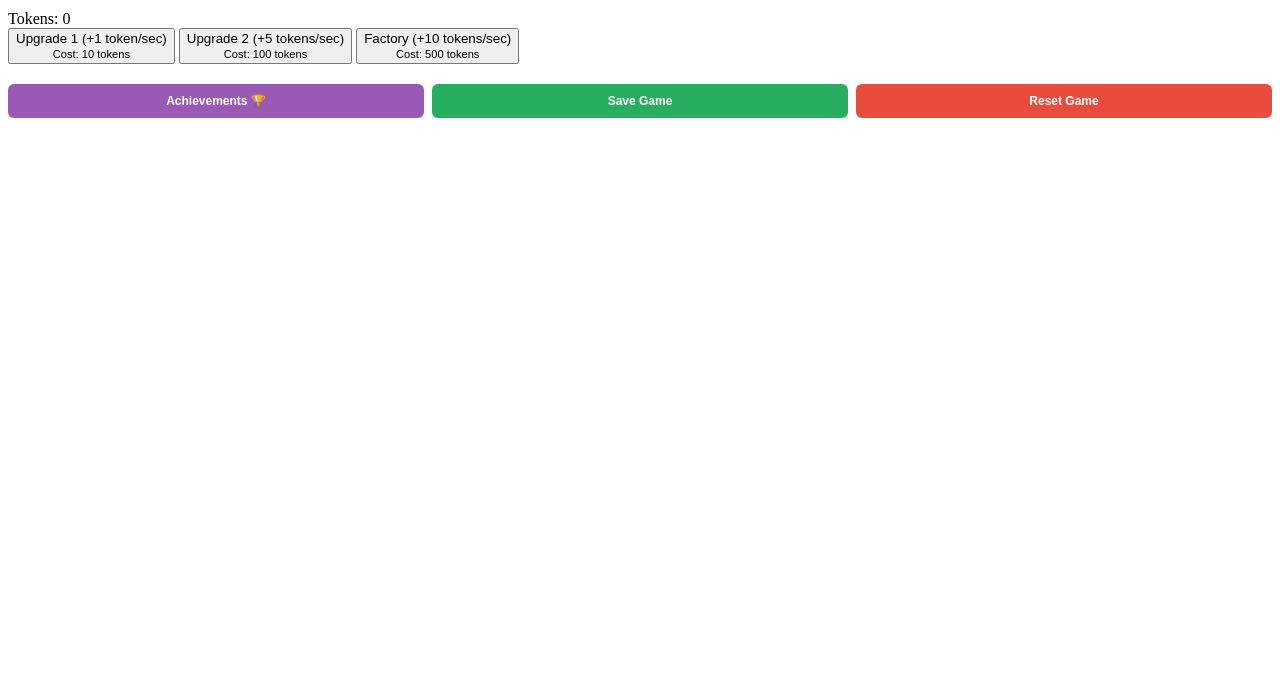
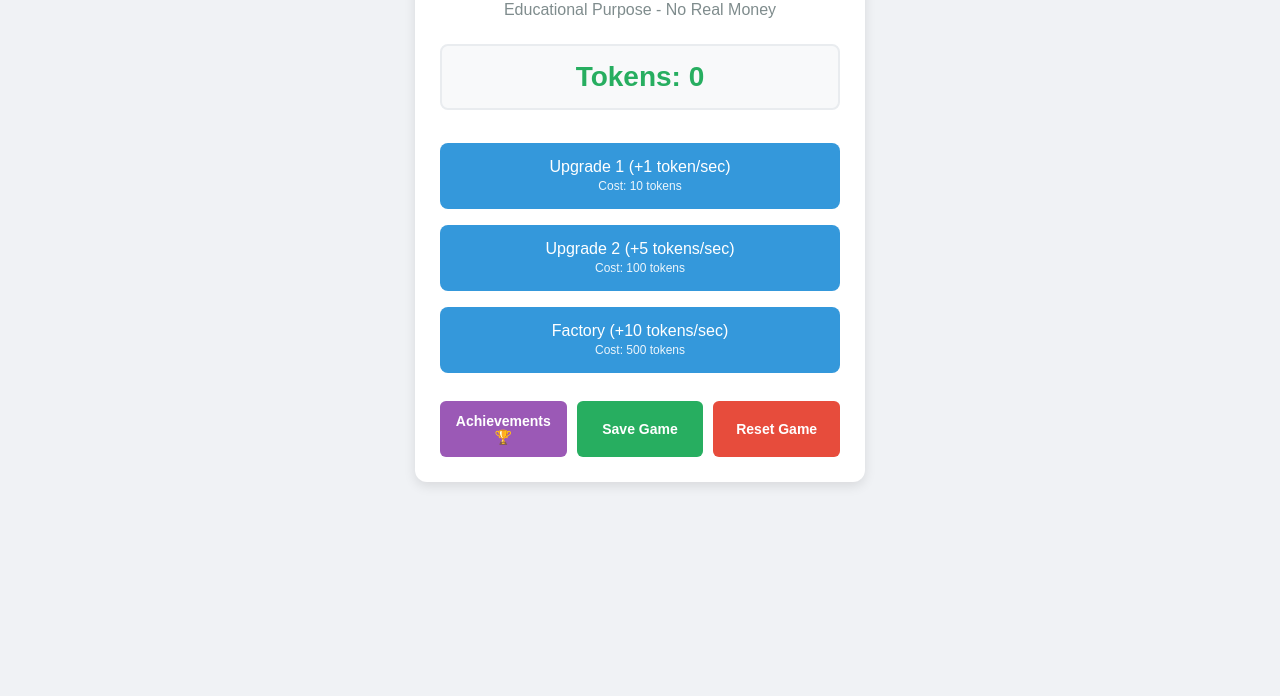
Before and after one commit to jahan2001/token-simulator, a plain HTML site: page index.html in a window 1280 px wide. Shown: the part 104-800 px from the top of the page. Drawn offline with Linux system fonts and the light colour scheme.

Commit message:
Update style.css

```diff
--- a/style.css
+++ b/style.css
@@ -1,20 +1,80 @@
+body {
+    font-family: Arial, sans-serif;
+    text-align: center;
+    background: #f0f2f5;
+    padding: 20px;
+    margin: 0;
+}
+
+.container {
+    max-width: 400px;
+    margin: 0 auto;
+    background: white;
+    padding: 25px;
+    border-radius: 12px;
+    box-shadow: 0 4px 12px rgba(0,0,0,0.1);
+}
+
+h1 {
+    color: #2c3e50;
+    margin-bottom: 10px;
+    font-size: 24px;
+}
+
+p {
+    color: #7f8c8d;
+    margin-bottom: 25px;
+}
+
+.counter {
+    font-size: 28px;
+    font-weight: bold;
+    color: #27ae60;
+    margin: 25px 0;
+    padding: 15px;
+    background: #f8f9fa;
+    border-radius: 8px;
+    border: 2px solid #e9ecef;
+}
+
+.upgrade {
+    background: #3498db;
+    color: white;
+    border: none;
+    padding: 15px;
+    margin: 8px 0;
+    border-radius: 8px;
+    cursor: pointer;
+    width: 100%;
+    font-size: 16px;
+    transition: all 0.3s;
+}
+
+.upgrade:hover {
+    background: #2980b9;
+    transform: translateY(-2px);
+}
+
+.upgrade small {
+    font-size: 12px;
+    opacity: 0.9;
+}
+
 .action-buttons {
     margin-top: 20px;
     display: flex;
-    gap: 8px;
-    flex-wrap: wrap;
+    gap: 10px;
 }
 
 .action-btn {
     flex: 1;
-    padding: 10px;
+    padding: 12px;
     border: none;
     border-radius: 6px;
     cursor: pointer;
-    font-size: 12px;
+    font-size: 14px;
     font-weight: bold;
     transition: all 0.3s;
-    min-width: 80px;
 }
 
 .achievements {
```
